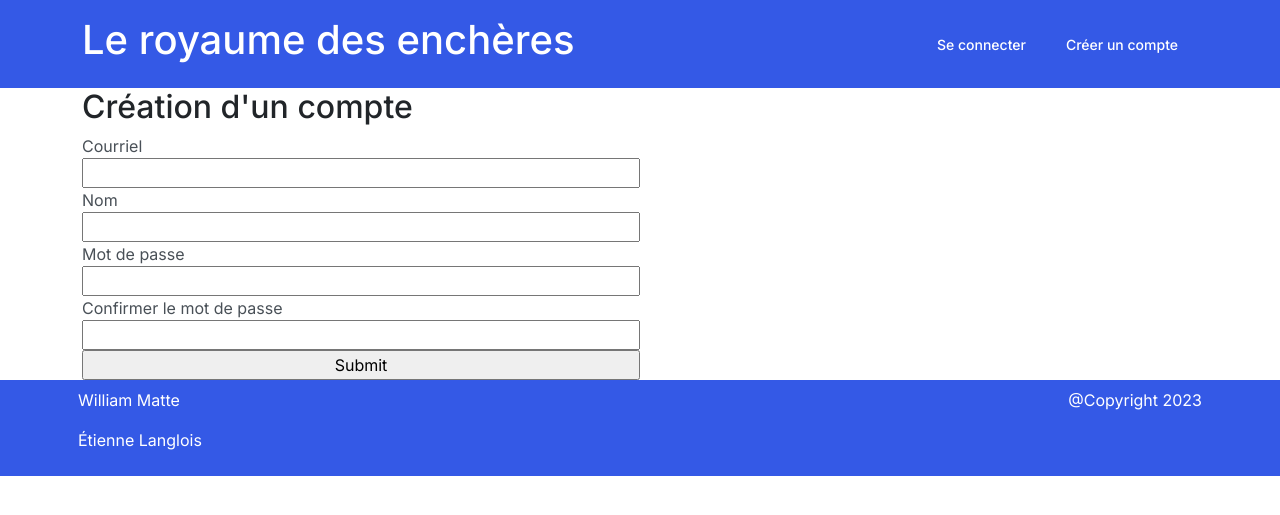
After one commit to EtienneLang/TP2-Web3-Enchere, a Flask app: page /compte/creer in a window 1280 px wide. The commit adds this page. Shown: the top 515 px of the page. Run offline with Flask 3, Linux system fonts and the light colour scheme; style sheets or scripts are compiled from the project's sources; some libraries are stand-ins or nearby versions.

Commit message:
Début de la création d'un compte

```diff
--- a/compte.py
+++ b/compte.py
@@ -31,6 +31,30 @@ def authentifier():
         return render_template("authentifier.jinja")
 
 
+@bp_compte.route("/creer", methods=["Get", "Post"])
+def creer_compte():
+    """Permets de créer un compte"""
+    if request.method == "GET":
+        return render_template("creer.jinja")
+
+    nom = request.form.get("nom", default="")
+    courriel = request.form.get("courriel", default="")
+    mdp = request.form.get("mdp")
+    mdp2 = request.form.get("mdp2")
+    if not mdp == mdp2:
+        return render_template("creer.jinja", nom=nom, courriel=courriel, classe_mdp="is-invalid")
+    mdp = hacher_mdp(mdp)
+    utilisateur = {
+        "courriel": courriel,
+        "nom": nom,
+        "mdp": mdp
+    }
+    with bd.creer_connexion() as conn:
+        utilisateur["id"] = bd.creer_compte(conn, utilisateur)
+    session["utilisateur"] = utilisateur
+    return redirect("/", code=303)
+
+
 @bp_compte.route("/deconnecter")
 def deconnecter():
     session["utilisateur"].clear()
--- a/static/css/styles.sass
+++ b/static/css/styles.sass
@@ -3,8 +3,12 @@
 a
     text-decoration: none
 
-h1
-    margin: 0px
+header
+    h1
+        color: white
+    nav
+        a
+            font-size: 20px
 
 .section-accueil
     display: flex
--- a/templates/authentifier.jinja
+++ b/templates/authentifier.jinja
@@ -1,9 +1,8 @@
 {% extends "base.jinja" %}
 {% block contenu %}
-
+    <h2 class="p-5">Authentification</h2>
     <div class="d-flex align-items-center flex-column p-5">
-        <h1 class="p-5">Authentification</h1>
-        <form action="/compte/authentifier" method="post" class="d-flex flex-column w-50 ">
+        <form action="/compte/authentifier" method="post" class="d-flex flex-column w-50" novalidate>
             <label for="txtnom">Nom utilisateur</label>
             <input type="email" name="courriel" id="courriel" value="{{ courriel }}" class="{{ classe_courriel}} form-control-lg"/>
             <label for="mdp">Mot de passe</label>
--- a/templates/base.jinja
+++ b/templates/base.jinja
@@ -10,33 +10,36 @@
 </head>
 
 <body>
-    <header>
-        <nav class="navbar navbar-expand-lg navbar-dark bg-primary">
-          <div class="container">
-            <a class="navbar-brand" href="/">Le royaume des enchères</a>
-            <button class="navbar-toggler" type="button" data-bs-toggle="collapse" data-bs-target="#navbarColor01" aria-controls="navbarColor01" aria-expanded="false" aria-label="Toggle navigation">
-              <span class="navbar-toggler-icon"></span>
-            </button>
-            <div class="collapse navbar-collapse" id="navbarColor01">
+    <header class="bg-primary">
+            <div class="container d-flex justify-content-between">
+                <div class="my-3">
+                    <h1><a class="navbar-brand" href="/">Le royaume des enchères</a></h1>
+                </div>
+                <nav class="navbar navbar-expand-lg navbar-dark">
+                    <div class="collapse navbar-collapse " id="navbarColor01">
                         <ul class="navbar-nav me-auto">
+                        {% if session.utilisateur %}
                             <li class="nav-item">
-                  <a class="nav-link" href="#">Features</a>
+                                <a class="nav-link" href="/compte/encheres">Mes enchères</a>
                             </li>
                             <li class="nav-item">
-                  <a class="nav-link" href="#">Pricing</a>
+                                <a class="nav-link" href="/compte/mises">Mes mises</a>
                             </li>
+                            <li class="nav-item">
+                                <a class="nav-link" href="/compte/deconnecter">Se déconecter</a>
+                            </li>
+                        {% else %}
                             <li class="nav-item">
                                 <a class="nav-link" href="/compte/authentifier">Se connecter</a>
                             </li>
-                    {% if session.utilisateur %}
                             <li class="nav-item">
-                            <a class="nav-link" href="/compte/authentifier">ABC</a>
+                                <a class="nav-link" href="/compte/creer">Créer un compte</a>
                             </li>
                         {% endif %}
                         </ul>
                     </div>
+                </nav>
             </div>
-        </nav>
     </header>
     <main class="container">
         {% block contenu %}
--- /dev/null
+++ b/templates/creer.jinja
@@ -0,0 +1,16 @@
+{% extends "base.jinja" %}
+{% block contenu %}
+    <h2>Création d'un compte</h2>
+    <form action="/compte/creer" method="post" class="d-flex flex-column w-50" novalidate>
+        <label for="email">Courriel</label>
+        <input type="email" name="courriel" id="courriel" value="{{ email }}">
+        <label for="nom">Nom</label>
+        <input type="text" name="nom" id="nom" value="{{ nom }}">
+        <label for="mdp">Mot de passe</label>
+        <input class="{{ classe_mdp }}" type="password" name="mdp" id="mdp">
+        <label for="mdp2">Confirmer le mot de passe</label>
+        <input class="{{ classe_mdp }}" type="password" name="mdp2" id="mdp2">
+        <div class="invalid-feedback">Les mots de passe ne concordent pas</div>
+        <input type="submit" class="button btn-primary">
+    </form>
+{% endblock %}
```
Lines whose indentation alone changed are shown as unchanged.
